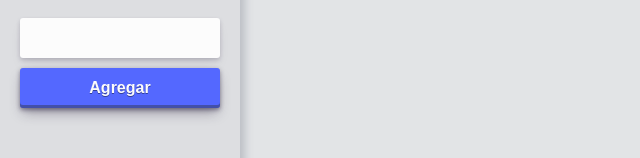
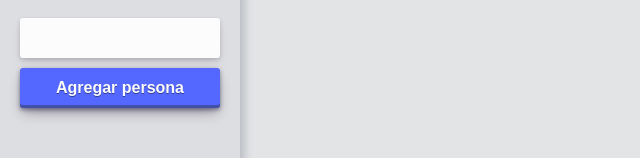
Before and after one commit to Mathiew82/dailup, a Vue app: page / in a window 1280 px wide. Shown: the part 222-380 px from the top of the page, without its empty margins (0-640 px from the left). Built offline with nearby package versions, Linux system fonts and the light colour scheme.

Commit message:
Modificado el texto del botón

```diff
--- a/src/components/Aside.vue
+++ b/src/components/Aside.vue
@@ -3,7 +3,10 @@
     <PersonsList />
 
     <input type="text" name="person" />
-    <br /><Button type="button" color="blue" :fullWidth="true">Agregar</Button>
+    <br />
+    <Button type="button" color="blue" :fullWidth="true">
+      Agregar persona
+    </Button>
   </aside>
 </template>
 
```
